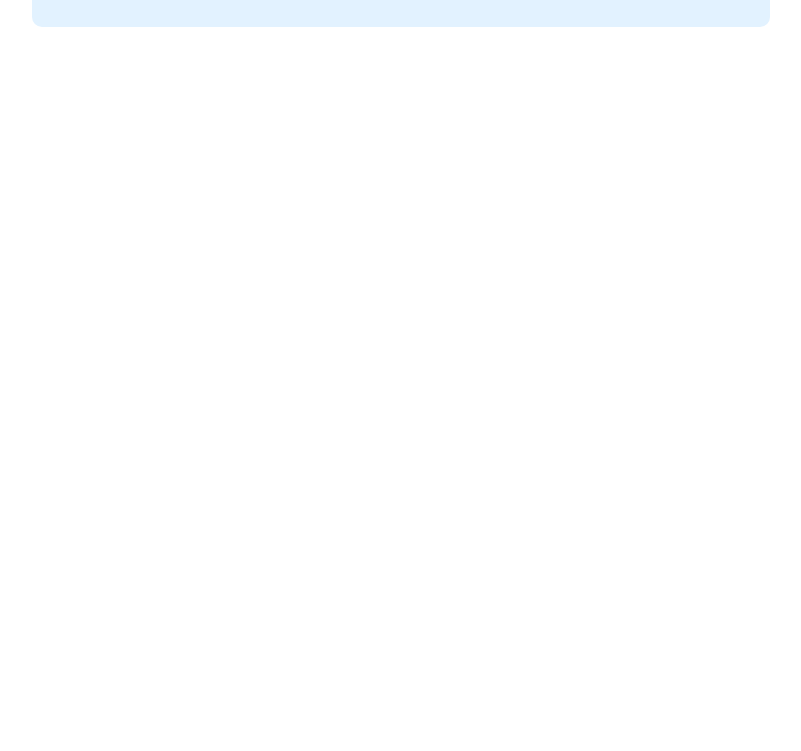
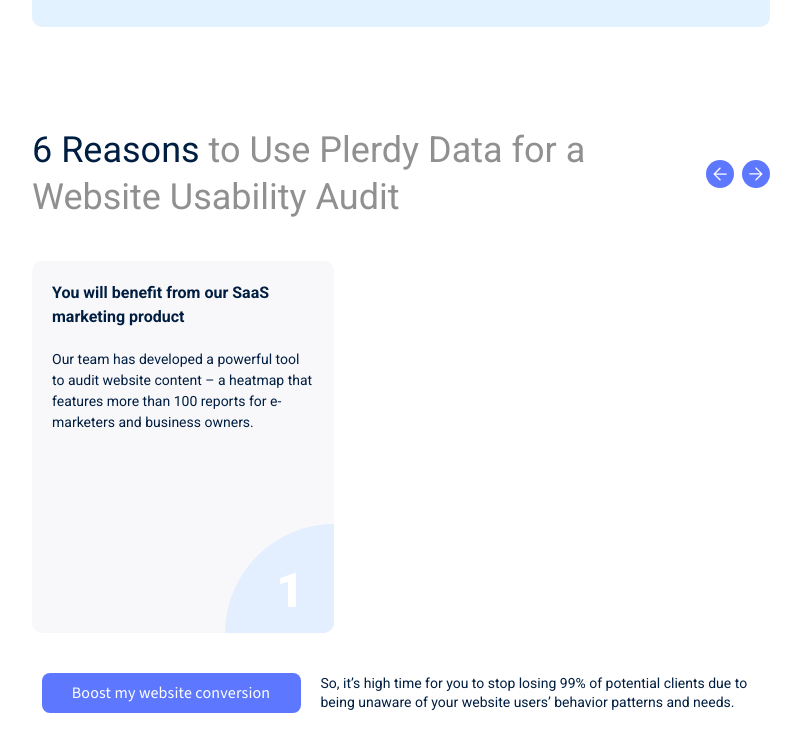
Before and after one commit to Broshnitskiy/core-qwerty-777, a plain HTML site: page index.html in a window 1280 px wide. Shown: the part 881-1632 px from the top of the page, without its empty margins (239-1040 px from the left). Before the commit the page ends 908 px from the top, so only its background shows below. Drawn offline with nearby package versions, Linux system fonts and the light colour scheme.

Commit message:
add footer

```diff
--- a/css/base/variables.css
+++ b/css/base/variables.css
@@ -1,11 +1,12 @@
 :root {
-    --text-color: #001e41;
-    --second-color: #7d7d7d;
-    --third-color: #909090;
-    --accent-color: #5d78ff;
-    --accent-color-2:#e2f2ff;
+  --text-color: #001e41;
+  --second-color: #7d7d7d;
+  --third-color: #909090;
+  --accent-color: #5d78ff;
+  --accent-color-2: #e2f2ff;
+  --bg-card: #f8f8fa;
+  --card-segment: #e3eeff;
 
-    --main-font: "Roboto", sans-serif;
-    --second-font: "Source Sans 3", sans-serif;
-
+  --main-font: 'Roboto', sans-serif;
+  --second-font: 'Source Sans 3', sans-serif;
 }
--- /dev/null
+++ b/css/components/card.css
@@ -0,0 +1,63 @@
+.card {
+  position: relative;
+  border-radius: 10px;
+  padding: 20px;
+  width: 100%;
+  height: 372px;
+  background: var(--bg-card);
+  overflow: hidden;
+}
+
+.card::after {
+  content: '';
+  position: absolute;
+  bottom: -110px;
+  right: -110px;
+  z-index: 1;
+  display: block;
+  width: 219px;
+  height: 219px;
+  background-color: var(--card-segment);
+  border-radius: 100%;
+}
+
+.card__title {
+  font-weight: 600;
+  font-size: 17px;
+  line-height: 150%;
+  margin-bottom: 20px;
+}
+
+.card__description {
+  font-weight: 400;
+  font-size: 12px;
+  line-height: 150%;
+  letter-spacing: 0em;
+}
+
+.card__number {
+  position: absolute;
+  bottom: 10px;
+  right: 30px;
+  z-index: 2;
+  font-weight: 900;
+  font-size: 48px;
+  line-height: 130%;
+  text-align: center;
+  color: #fff;
+}
+
+@media screen and (min-width: 768px) {
+  .card {
+    width: 302px;
+    height: 372px;
+  }
+  .card__title {
+    font-weight: 700;
+    font-size: 16px;
+  }
+
+  .card__description {
+    font-size: 14px;
+  }
+}
--- a/css/index.css
+++ b/css/index.css
@@ -1,12 +1,14 @@
-
-@import "./base/common.css";
-@import "./base/variables.css";
-@import "./base/container.css";
-@import "./base/visually-hidden.css";
+@import './base/common.css';
+@import './base/variables.css';
+@import './base/container.css';
+@import './base/visually-hidden.css';
 
 @import './layout/header.css';
 @import './layout/hero.css';
+@import './layout/slider.css';
+@import './layout/footer.css';
 
 @import './components/accent-button.css';
 @import './components/link-underline-animation.css';
 @import './components/brand-list.css';
+@import './components/card.css';
--- /dev/null
+++ b/css/layout/footer.css
@@ -0,0 +1,59 @@
+.footer {
+  padding-top: 20px;
+  padding-bottom: 29px;
+}
+
+.footer__content {
+  text-align: center;
+}
+.footer__content__button {
+  font-weight: 500;
+  font-size: 14px;
+  line-height: 130%;
+  letter-spacing: 0em;
+
+  border-radius: 7px;
+  padding: 10px 0;
+  width: 245px;
+  margin-bottom: 10px;
+}
+
+.footer__content__text {
+  font-weight: 400;
+  font-size: 12px;
+  text-align: center;
+}
+
+@media screen and (min-width: 768px) {
+  .footer {
+    padding-top: 40px;
+    padding-bottom: 74px;
+  }
+
+  .footer__content {
+    display: flex;
+    justify-content: center;
+    align-items: center;
+  }
+
+  .footer__content__button {
+    font-size: 16px;
+    line-height: 150%;
+    letter-spacing: 0.01em;
+    font-weight: 400;
+
+    border-radius: 8px;
+    padding: 8px 0;
+    width: 259px;
+    margin-bottom: 0;
+    margin-right: 20px;
+  }
+
+  .footer__content__text {
+    width: 440px;
+    font-size: 14px;
+    line-height: 130%;
+    letter-spacing: 0em;
+    text-align: start;
+  }
+}
--- a/css/layout/hero.css
+++ b/css/layout/hero.css
@@ -1,5 +1,6 @@
 .hero {
   padding-top: 10px;
+  padding-bottom: 40px;
 }
 
 .hero-bg {
@@ -86,6 +87,7 @@
 @media screen and (min-width: 768px) {
   .hero {
     padding-top: 40px;
+    padding-bottom: 100px;
   }
 
   .hero-bg {
--- /dev/null
+++ b/css/layout/slider.css
@@ -0,0 +1,55 @@
+.slider__title-wrapper {
+  margin-bottom: 15px;
+}
+
+.slider__title {
+  font-weight: 400;
+  font-size: 20px;
+  line-height: 130%;
+  color: var(--third-color);
+}
+
+.slider__title__highlight {
+  color: var(--text-color);
+}
+
+.slider__control {
+  display: none;
+}
+
+@media screen and (min-width: 768px) {
+  .slider__title-wrapper {
+    display: flex;
+    justify-content: space-between;
+    align-items: center;
+    margin-bottom: 40px;
+  }
+  .slider__title {
+    font-size: 36px;
+  }
+
+  .slider__control {
+    display: flex;
+    align-items: center;
+  }
+
+  .slider__control__button {
+    width: 28px;
+    height: 28px;
+    border-radius: 100%;
+    background-color: var(--accent-color);
+    display: inline-flex;
+    justify-content: center;
+    align-items: center;
+    transition: background-color 250ms ease;
+  }
+
+  .slider__control__button:hover {
+    background-color: black;
+    border: 2px solid var(--accent-color);
+  }
+
+  .slider__control__button--indent {
+    margin-right: 8px;
+  }
+}
--- a/index.html
+++ b/index.html
@@ -15,7 +15,7 @@
     <link rel="preconnect" href="https://fonts.googleapis.com" />
     <link rel="preconnect" href="https://fonts.gstatic.com" crossorigin />
     <link
-      href="https://fonts.googleapis.com/css2?family=Roboto:wght@400;500;700&family=Source+Sans+3:wght@400;600&display=swap"
+      href="https://fonts.googleapis.com/css2?family=Roboto:wght@400;500;700;900&family=Source+Sans+3:wght@400;600&display=swap"
       rel="stylesheet"
     />
     <link rel="stylesheet" type="text/css" href="css/index.css" />
@@ -25,8 +25,8 @@
     <header class="header">
       <div class="container">
         <nav class="header__navigate">
-          <a href="/" class="logo"
-            ><img
+          <a href="/" class="logo">
+            <img
               class="logo__icon"
               src="images/svg/logo_plerdy.svg"
               alt="Логотип компанії Plerdy"
@@ -38,41 +38,36 @@
               <a
                 class="header__navigate__list__item__link link-under-animate"
                 href="/"
-                >Pricing</a
-              >
+                >Pricing
+              </a>
             </li>
             <li class="header__navigate__list__item">
               <a
                 class="header__navigate__list__item__link link-under-animate"
                 href="/"
-                >Use Cases</a
-              >
+                >Use Cases
+              </a>
             </li>
             <li class="header__navigate__list__item">
               <a
                 class="header__navigate__list__item__link link-under-animate"
                 href="/"
-                >Book a Demo</a
-              >
+                >Book a Demo
+              </a>
             </li>
           </ul>
 
           <div class="header__wrapper">
             <a class="header__wrapper__link link-under-animate" href="/"
-              >Sing In</a
-            >
+              >Sing In
+            </a>
             <button class="accent-button header__wrapper__button" type="button">
               Contact sales
             </button>
           </div>
 
           <button class="burger-button" type="button">
-            <svg
-              class="icon arrow-down"
-              width="24"
-              height="13"
-              stroke="#001E41"
-            >
+            <svg width="24" height="13" stroke="#001E41">
               <use xlink:href="images/svg/sprite.svg#burger"></use>
             </svg>
           </button>
@@ -173,7 +168,59 @@
           </div>
         </div>
       </section>
+
+      <section class="slider">
+        <div class="container">
+          <div class="slider__title-wrapper">
+            <h2 class="slider__title">
+              <span class="slider__title__highlight">6 Reasons</span>
+              to Use Plerdy Data for a Website Usability Audit
+            </h2>
+
+            <div class="slider__control">
+              <button
+                type="button"
+                class="slider__control__button slider__control__button--indent"
+              >
+                <svg class="" width="14" height="14">
+                  <use xlink:href="images/svg/sprite.svg#arrow-left"></use>
+                </svg>
+              </button>
+              <button type="button" class="slider__control__button">
+                <svg class="" width="14" height="14">
+                  <use xlink:href="images/svg/sprite.svg#arrow-right"></use>
+                </svg>
+              </button>
+            </div>
+          </div>
+
+          <div class="card">
+            <h3 class="card__title">
+              You will benefit from our SaaS marketing product
+            </h3>
+            <p class="card__description">
+              Our team has developed a powerful tool to audit website content –
+              a heatmap that features more than 100 reports for e-marketers and
+              business owners.
+            </p>
+            <p class="card__number">1</p>
+          </div>
+        </div>
+      </section>
     </main>
-    <footer class="footer"></footer>
+    <footer class="footer">
+      <div class="container">
+        <div class="footer__content">
+          <button class="footer__content__button accent-button" type="button">
+            Boost my website conversion
+          </button>
+          <p class="footer__content__text">
+            So, it’s high time for you to stop losing 99% of potential clients
+            due to being unaware of your website users’ behavior patterns and
+            needs.
+          </p>
+        </div>
+      </div>
+    </footer>
   </body>
 </html>
```
